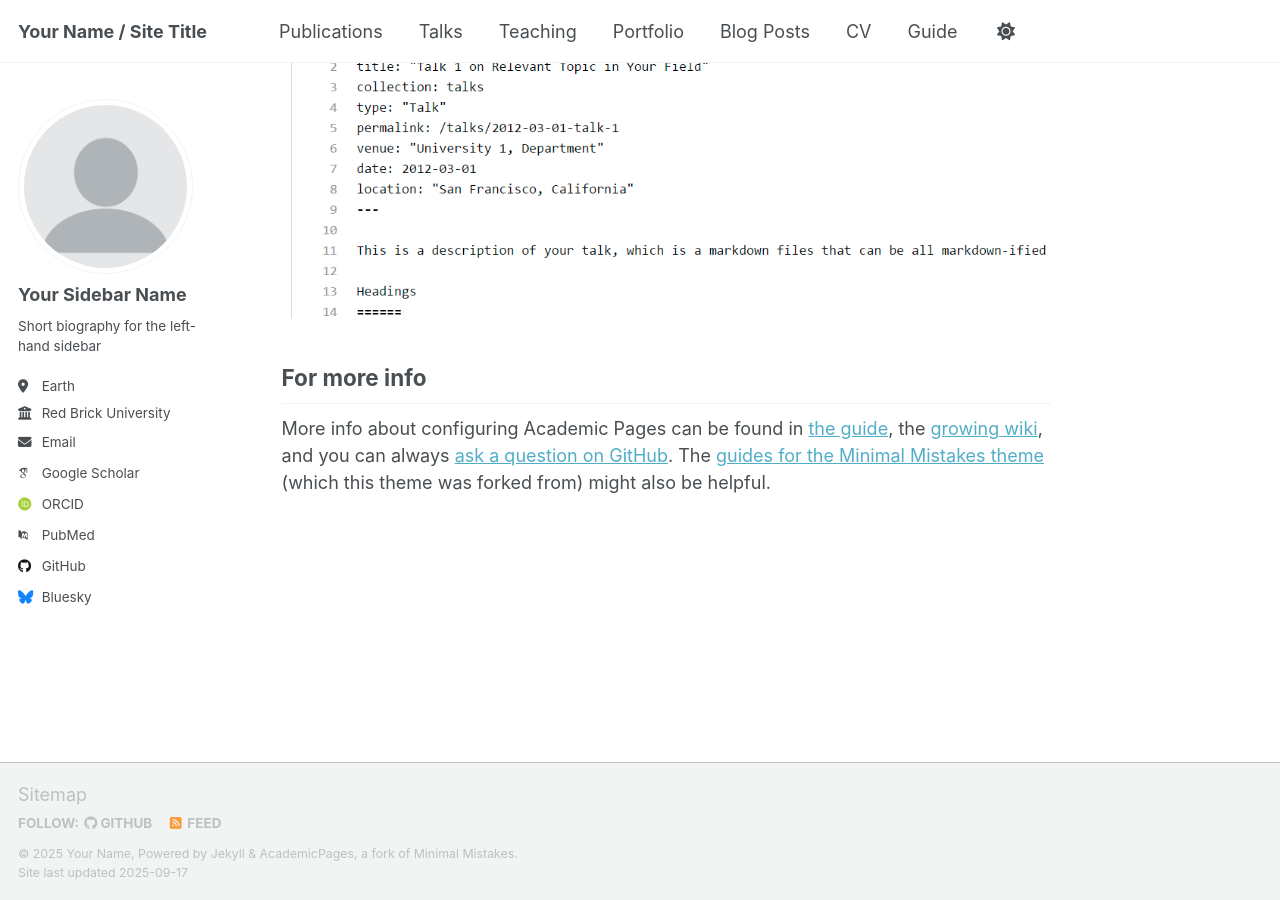
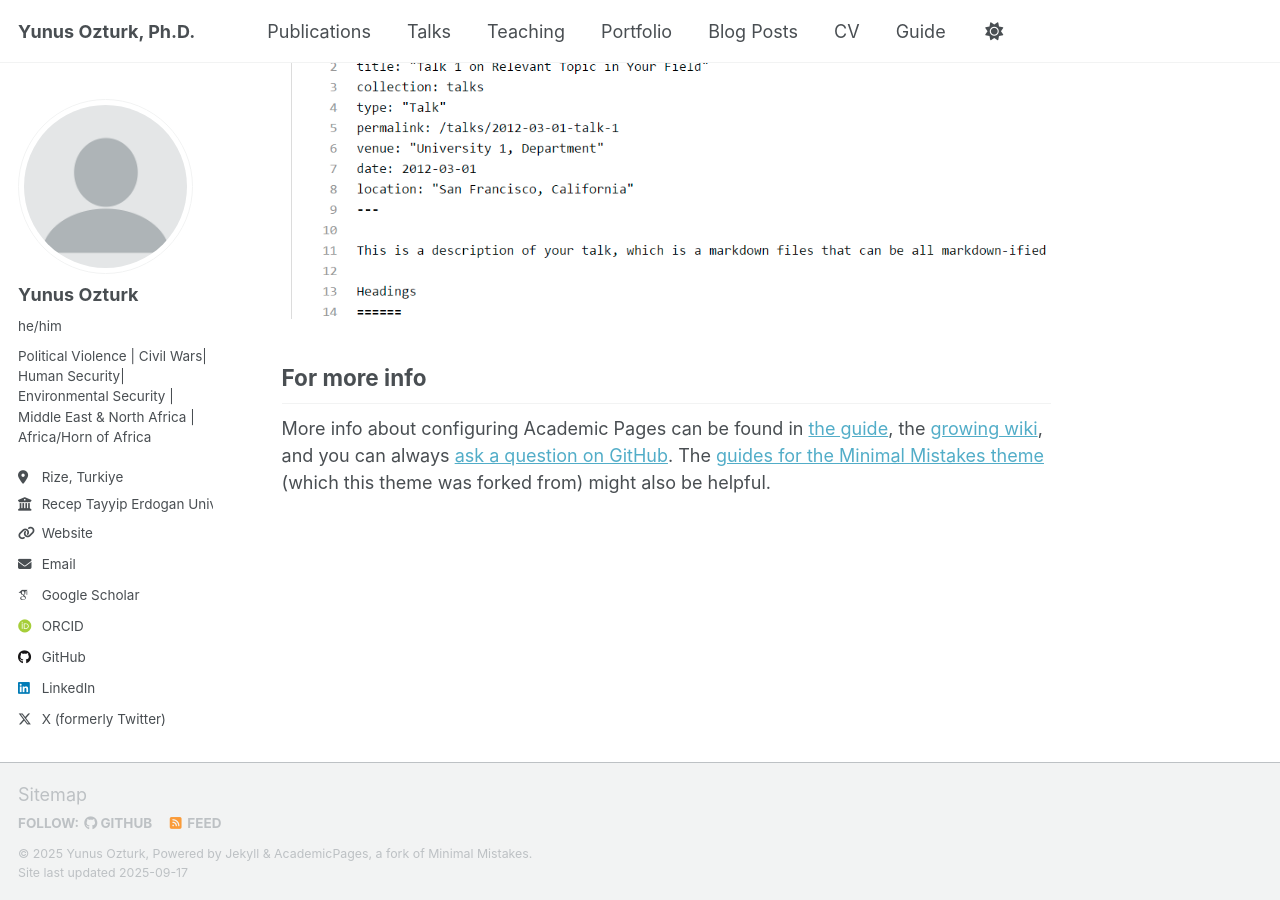
Before and after one commit to yns-ozturk/yns-ozturk.github.io, a Jekyll site: the page built from _pages/about.md, in a window 1280 px wide and 900 px high, scrolled down 2880 px. Built offline with Jekyll 4.4.1, drawn with Linux system fonts in a browser that asks for light colours; some web fonts are replaced; a script that is not in the unit is left out.

Commit message:
Update _config.yml

```diff
--- a/_config.yml
+++ b/_config.yml
@@ -9,10 +9,10 @@
 # Basic Site Settings
 locale                   : "en-US"
 site_theme               : "default" # Currently available options are "default", "air"
-title                    : "Your Name / Site Title"
+title                    : "Yunus Ozturk, Ph.D."
 title_separator          : "-"
-name                     : &name "Your Name"
-description              : &description "Your Name's academic portfolio"   # Update this with a general description of your site, this is the default if not overridden by a page
+name                     : &name "Yunus Ozturk"
+description              : &description "Yunus Ozturk's academic portfolio"   # Update this with a general description of your site, this is the default if not overridden by a page
 url                      : https://academicpages.github.io # The base hostname & protocol for your site e.g. "https://[your GitHub username].github.io",
                                                            # or if you already have some other page hosted on Github then use "https://[your GitHub username].github.io/[Your Repo Name]"
 baseurl                  : "" # the subpath of your site, e.g. "/blog"
@@ -24,23 +24,23 @@ repository               : "academicpages/academicpages.github.io"
 author:
   # Biographic information
   avatar           : "profile.png"
-  name             : "Your Sidebar Name"
-  pronouns         : # example: "she/her"
-  bio              : "Short biography for the left-hand sidebar"
-  location         : "Earth"
-  employer         : "Red Brick University"
-  uri              : # URL
-  email            : "none@example.org"
+  name             : "Yunus Ozturk"
+  pronouns         : "he/him"
+  bio              : "Political Violence | Civil Wars| Human Security| Environmental Security | Middle East & North Africa | Africa/Horn of Africa"
+  location         : "Rize, Turkiye"
+  employer         : "Recep Tayyip Erdogan University"
+  uri              : "https://avesis.erdogan.edu.tr/y.ozturk"
+  email            : "y.ozturk@erdogan.edu.tr"
 
   # Academic websites
   academia         : # URL
   arxiv            : # URL - Update with the correct link to your profile
-  googlescholar    : "https://scholar.google.com/citations?user=PS_CX0AAAAAJ"
+  googlescholar    : "https://scholar.google.com.tr/citations?user=6ZvyTswAAAAJ"
   inspire-hep      : # URL
   impactstory      : # URL
-  orcid            : "http://orcid.org/yourorcidurl"
+  orcid            : "https://orcid.org/0000-0002-6274-5230"
   semantic         : # URL
-  pubmed           : "https://www.ncbi.nlm.nih.gov/pubmed/?term=john+snow"
+  pubmed           : #"https://www.ncbi.nlm.nih.gov/pubmed/?term=john+snow"
   researchgate     : # URL
   scopus           : # URL
 
@@ -54,7 +54,7 @@ author:
 
   # Social media
   artstation       : # Username
-  bluesky          : "bsky.app" # Replace this with you Bluesky username
+  bluesky          : #"bsky.app" # Replace this with you Bluesky username
   facebook         : # Username
   flickr           : # Username
   foursquare       : # Username
@@ -63,7 +63,7 @@ author:
   keybase          : # Username
   instagram        : # Username
   lastfm           : # Username
-  linkedin         : # Username
+  linkedin         : "yunus-ozturk-0044aa113"
   mastodon         : # URL
   medium           : # URL
   pinterest        : # Username
@@ -71,7 +71,7 @@ author:
   steam            : # Username
   telegram         : # URL
   tumblr           : # Username
-  twitter          : # Username for X / Twitter
+  twitter          : "ynsozturk41"
   vine             : # Username
   weibo            : # Username
   wikipedia        : # Username
```
